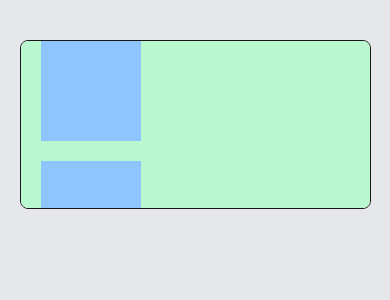
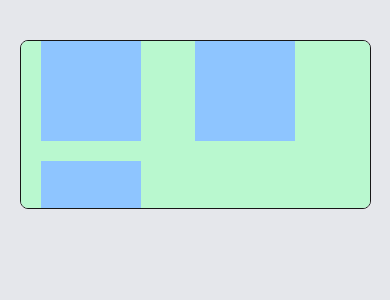
Before and after one commit to rylsherdamz-rgb/ecommerce, a Next.js app: page / in a window 390 px wide. Shown: the top 300 px of the page. Built offline with nearby package versions, Linux system fonts and the light colour scheme.

Commit message:
fix the typo in the grid styling

```diff
--- a/components/Carousel.tsx
+++ b/components/Carousel.tsx
@@ -2,7 +2,7 @@
 
 export default function Carousel() {
   return <div className="w-full border h-[20vh] max-sm:overflow-y-auto md:overflow-x-auto
-    max-sm:grid max-sm:grid-col-2 md:flex max-sm:flex-col
+    max-sm:grid max-sm:grid-cols-2 md:flex max-sm:flex-col
     max-sm:gap-y-5 md:gap-x-10
     md:flex-row  max-sm:
     max-sm:px-5 md:px-10 rounded-lg bg-green-200">
```
